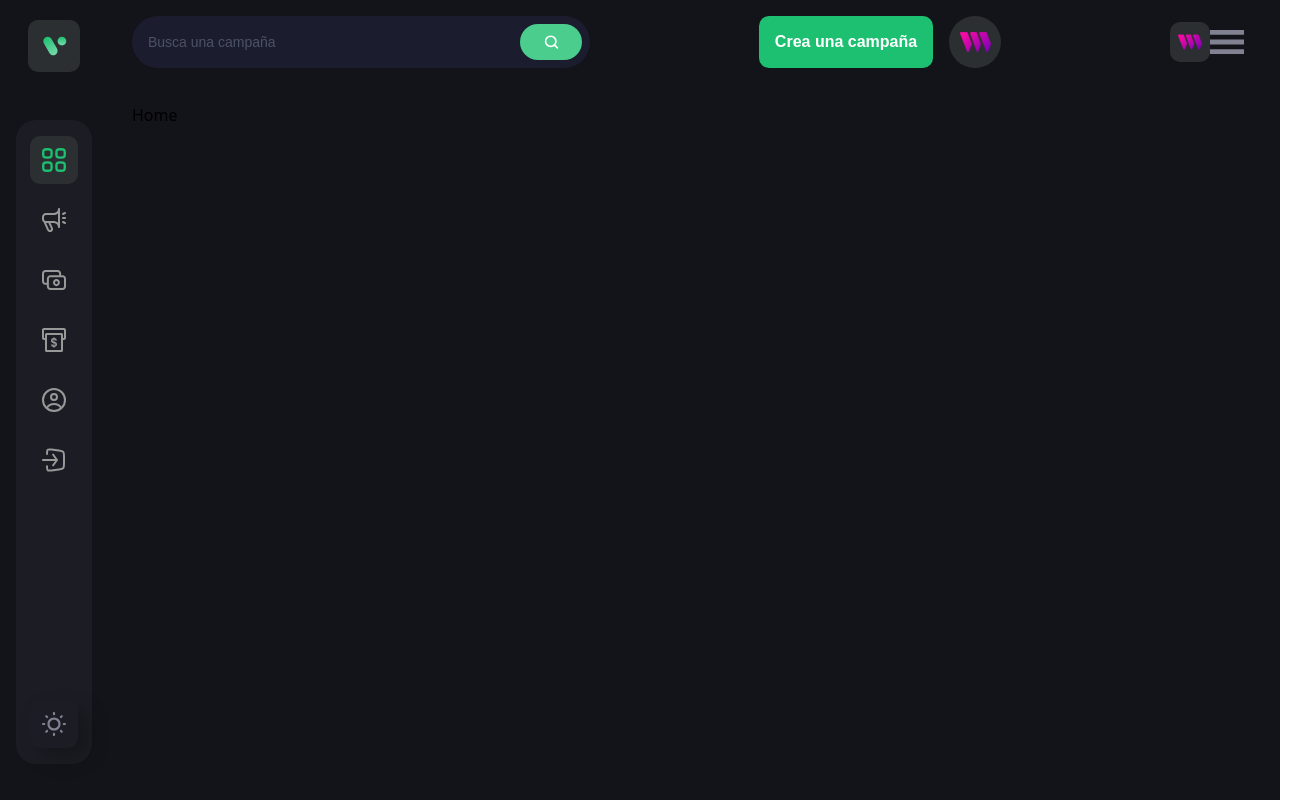
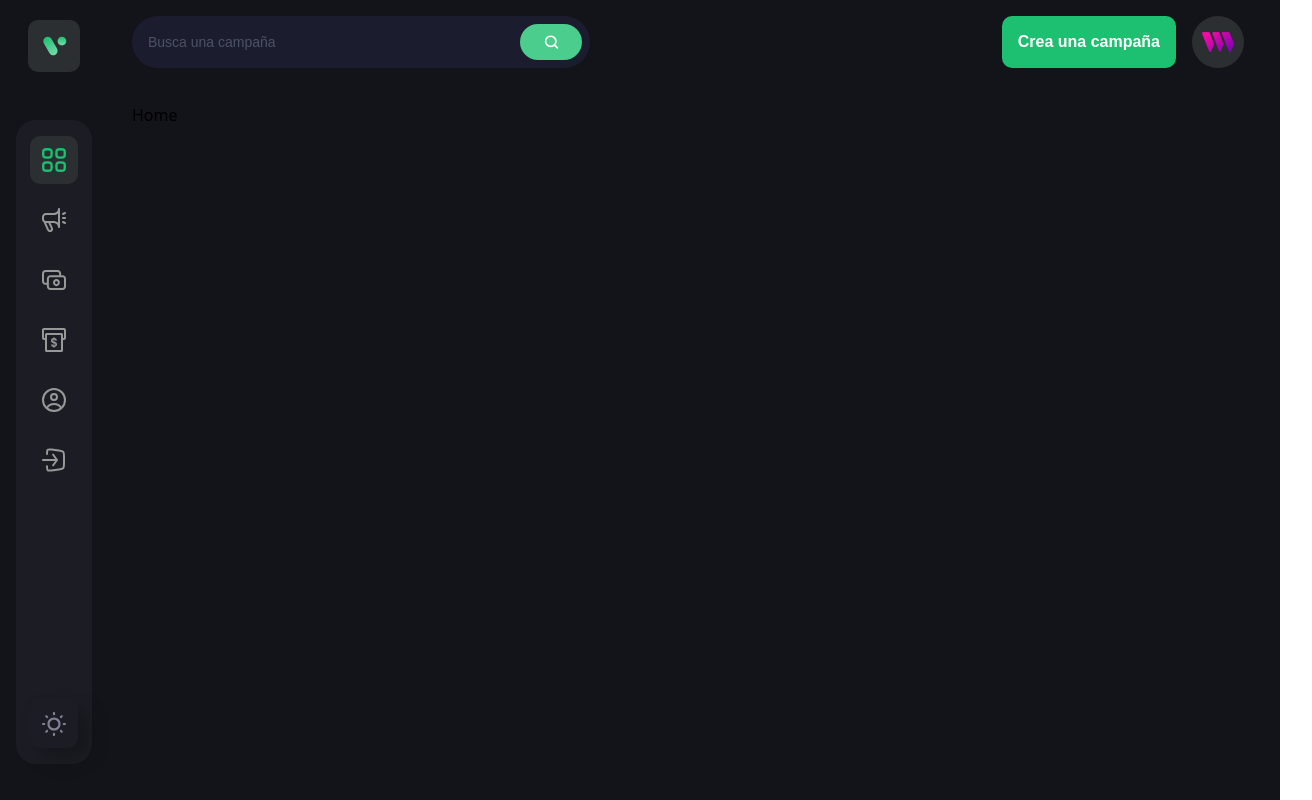
Before and after one commit to maatist/crowfunding, a React (Vite) app in the folder client/: page / in a window 1280 px wide. Shown: the top 800 px of the page, 1312 px wide, since content can reach past the window. Built offline with nearby package versions, Linux system fonts and the light colour scheme; what @thirdweb-dev/react would draw is missing.

Commit message:
Ajuste en navbar y rutas

```diff
--- a/client/src/App.jsx
+++ b/client/src/App.jsx
@@ -22,6 +22,9 @@ const App = () => {
         <Navbar />
         <Routes>
           <Route path='/' element={<Home />} />
+          <Route path='/profile' element={<Profile />} />
+          <Route path='/create-campaign' element={<CreateCampaign />} />
+          <Route path='/campaign-details/:id' element={<CampaignDetails />} />
         </Routes>
 
       </div>
--- a/client/src/components/Navbar.jsx
+++ b/client/src/components/Navbar.jsx
@@ -65,7 +65,7 @@ const Navbar = () => {
       {/* Mobile */}
 
       <div
-        className='smL:hidden flex justify-between items-center relative'
+        className='sm:hidden flex justify-between items-center relative'
       >
         <div
           className='w-[40px] h-[40px] rounded-[10px] bg-[#2c2f32] flex justify-center items-center cursor-pointer'
```
